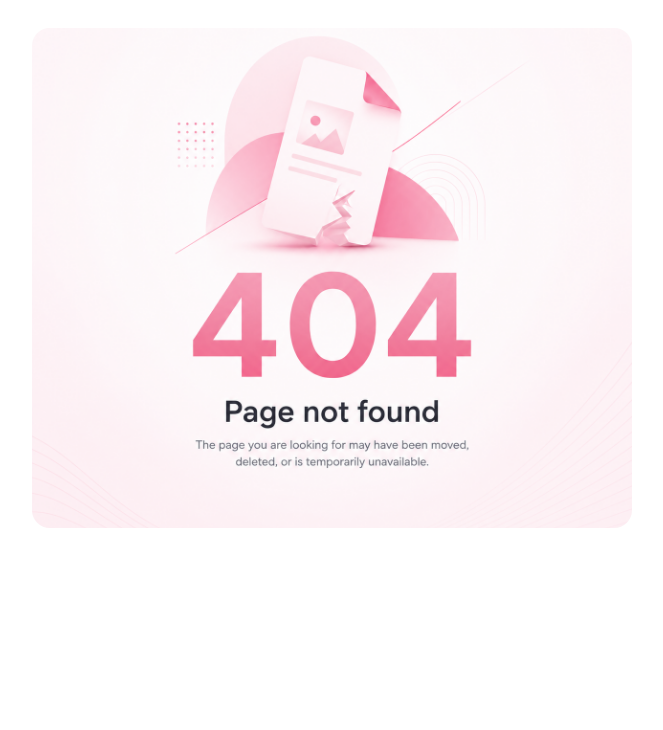
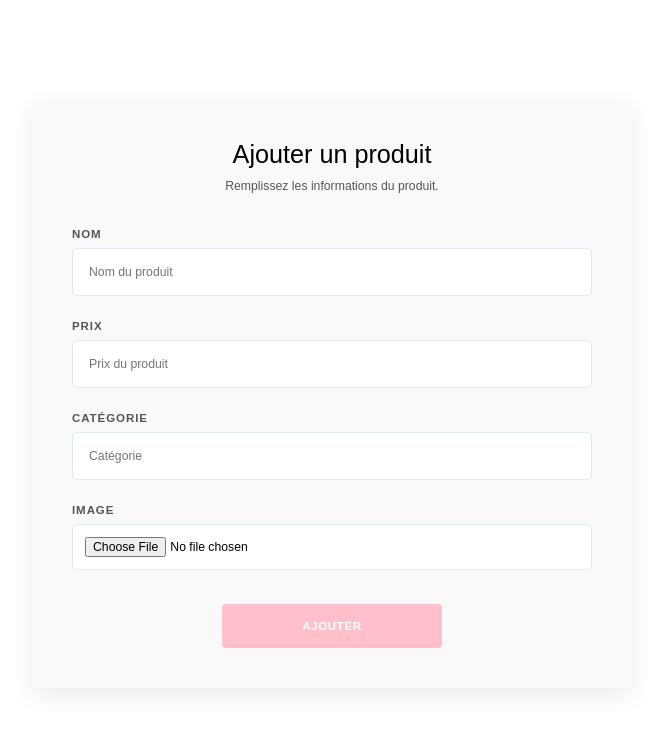
Before and after one commit to imane123-sys/landing-page-reactjs, a React (Vite) app: page /ajoutProduits in a window 1280 px wide. Shown: the top 730 px of the page, without its empty margins (308-971 px from the left). Built offline with nearby package versions, Linux system fonts and the light colour scheme.

Commit message:
fixe le problème d'ajout produit via formulaire

```diff
--- a/src/App.jsx
+++ b/src/App.jsx
@@ -15,9 +15,12 @@ import Affichage from "./components/Affichage";
 import ProductDetail from "./components/ProductDetail";
 import CartDisplay from "./components/CartDisplay";
 import Layout from "./components/Layout";
+import FormulaireProduit from "./components/FormulaireProduit";
 
 function App() {
   const [cart, setCart] = useState([]);
+  const [displayedProducts, setDisplayedProducts] = useState(products);
+
   const addToCart = (product) => {
     const existingItem = cart.find((item) => item.id === product.id);
     if (existingItem) {
@@ -42,7 +45,15 @@ function App() {
     <>
       <Routes>
         <Route path="/" element={<Layout />}>
-          <Route path="/" element={<Affichage />} />
+          <Route
+            path="/"
+            element={
+              <Affichage
+                displayedProducts={displayedProducts}
+                setDisplayedProducts={setDisplayedProducts}
+              />
+            }
+          />
           <Route
             path="/product/:id"
             element={
@@ -50,11 +61,21 @@ function App() {
                 cart={cart}
                 setCart={setCart}
                 addToCart={addToCart}
+                displayedProducts={displayedProducts}
+                setDisplayedProducts={setDisplayedProducts}
               />
             }
           />
 
-          <Route path="/produits" element={<ProductDisplay />} />
+          <Route
+            path="/produits"
+            element={
+              <ProductDisplay
+                displayedProducts={displayedProducts}
+                setDisplayedProducts={setDisplayedProducts}
+              />
+            }
+          />
 
           <Route path="/apropos" element={<About />} />
           <Route path="/temoignages" element={<Testimonials />} />
@@ -70,6 +91,16 @@ function App() {
             }
           />
         </Route>
+        <Route
+          path="/ajoutProduits"
+          element={
+            <FormulaireProduit
+              displayedProducts={displayedProducts}
+              setDisplayedProducts={setDisplayedProducts}
+            />
+          }
+        />
+
         {/* <Route path="*" element={<h1>404-Not Found</h1>} />       */}
         <Route
           path="*"
--- a/src/components/Affichage.jsx
+++ b/src/components/Affichage.jsx
@@ -6,12 +6,15 @@ import Footer from "./Footer";
 import Hero from "./Hero";
 import ProductDisplay from "./ProductDisplay";
 
-export default function Affichage() {
+export default function Affichage({ displayedProducts, setDisplayedProducts }) {
   return (
     <>
       <Hero />
       <About />
-      <ProductDisplay/>
+      <ProductDisplay
+        displayedProducts={displayedProducts}
+        setDisplayedProducts={setDisplayedProducts}
+      />
       <Footer />
     </>
   );
--- a/src/components/FormulaireProduit.jsx
+++ b/src/components/FormulaireProduit.jsx
@@ -1,7 +1,12 @@
+
+
 import React, { useState } from "react";
 import "../css/FormulaireProduit.css";
 
-export default function ({ displayedProducts, setDisplayedProducts }) {
+export default function FormulaireProduit({
+  displayedProducts,
+  setDisplayedProducts,
+}) {
   const [formData, setFormData] = useState({
     id: "",
     img: "",
@@ -10,15 +15,45 @@ export default function ({ displayedProducts, setDisplayedProducts }) {
     category: "",
     description: "",
   });
+
   const handleSubmit = (e) => {
     e.preventDefault();
-    setFormData({ ...formData, id: displayedProducts.length + 1 });
-    setDisplayedProducts([...displayedProducts, formData]);
+
     console.log(displayedProducts);
+
+    // On crée directement l'objet final avec le bon ID
+    const nouveauProduit = {
+      ...formData,
+      id: displayedProducts.length + 1,
+    };
+
+    // On l'ajoute directement à la liste
+    setDisplayedProducts([...displayedProducts, nouveauProduit]);
+
+    // Optionnel : Réinitialiser le formulaire après l'envoi
+    setFormData({
+      id: "",
+      img: "",
+      nom: "",
+      price: "",
+      category: "",
+      description: "",
+    });
+    e.target.reset(); // Vide visuellement les champs du formulaire (dont l'input file)
   };
+
   const handleChange = (e) => {
-    const { name, value } = e.target;
-    setFormData({ ...formData, [name]: value });
+    const { name, value, type, files } = e.target;
+
+    if (type === "file") {
+      const file = files[0];
+      if (file) {
+        // Crée un lien temporaire vers l'image chargée
+        setFormData({ ...formData, [name]: URL.createObjectURL(file) });
+      }
+    } else {
+      setFormData({ ...formData, [name]: value });
+    }
   };
 
   return (
@@ -63,8 +98,24 @@ export default function ({ displayedProducts, setDisplayedProducts }) {
 
             <div className="form_group">
               <label>Image</label>
-              <input type="file" name="img" onChange={handleChange} />
+              <input
+                type="file"
+                name="img"
+                accept="image/*" // Restreint le choix aux fichiers image uniquement
+                onChange={handleChange}
+              />
             </div>
+
+            {/* Optionnel : Afficher un aperçu si une image est sélectionnée */}
+            {formData.img && (
+              <div className="image_preview">
+                <img
+                  src={formData.img}
+                  alt="Aperçu"
+                  style={{ width: "100px", height: "auto", marginTop: "10px" }}
+                />
+              </div>
+            )}
 
             <button className="btn-submit">Ajouter</button>
           </form>
--- a/src/components/Header.jsx
+++ b/src/components/Header.jsx
@@ -20,6 +20,7 @@ export default function Header() {
           <Link to="/produits">Produits</Link>
           <Link to="/temoignages">Témoignages</Link>
           <Link to="/contact">Contact</Link>
+          <Link to="/ajoutProduits">+</Link>
           <Link to="/cart">
             <i
               className="fas fa-shopping-cart"
--- a/src/components/ProductDetail.jsx
+++ b/src/components/ProductDetail.jsx
@@ -6,11 +6,17 @@ import products from "../../data/data";
 import "../css/ProductDetail.css";
 import Cart from "./Cart";
 
-export default function ProductDetail({ cart, setCart, addToCart }) {
+export default function ProductDetail({
+  cart,
+  setCart,
+  addToCart,
+  displayedProducts,
+  setDisplayedProducts,
+}) {
   const { id } = useParams();
   const [isAdded, setIsAdded] = useState(false);
 
-  const product = products.find((p) => p.id === Number(id));
+  const product = displayedProducts.find((p) => p.id === Number(id));
 
   if (!product) {
     return (
--- a/src/components/ProductDisplay.jsx
+++ b/src/components/ProductDisplay.jsx
@@ -2,9 +2,12 @@ import React, { useEffect, useState } from "react";
 import ButtonSearch from "./ButtonSearch";
 import products from "../../data/data";
 import Product from "./Product";
+import FormulaireProduit from "./FormulaireProduit";
 
-export default function ProductDisplay() {
-  const [displayedProducts, setDisplayedProducts] = useState(products);
+export default function ProductDisplay({
+  displayedProducts,
+  setDisplayedProducts,
+}) {
   useEffect(() => {
     window.scrollTo(0, 0);
   }, []);
@@ -12,6 +15,7 @@ export default function ProductDisplay() {
     setDisplayedProducts(
       displayedProducts.filter((item) => item.id != idProduit),
     );
+  console.log(displayedProducts);
 
   return (
     <>
```
